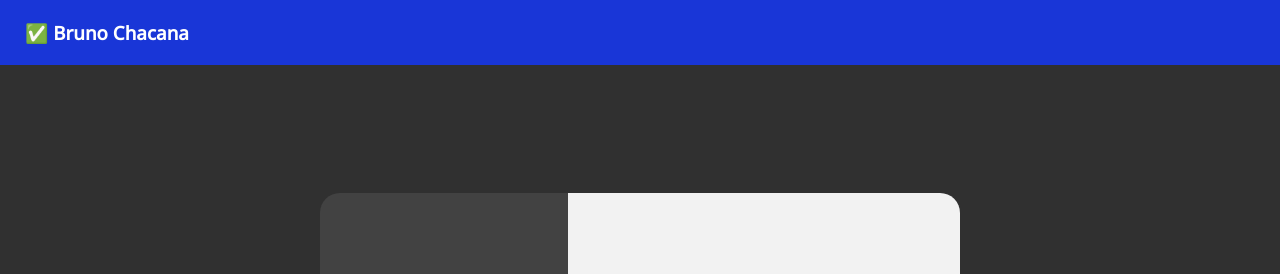
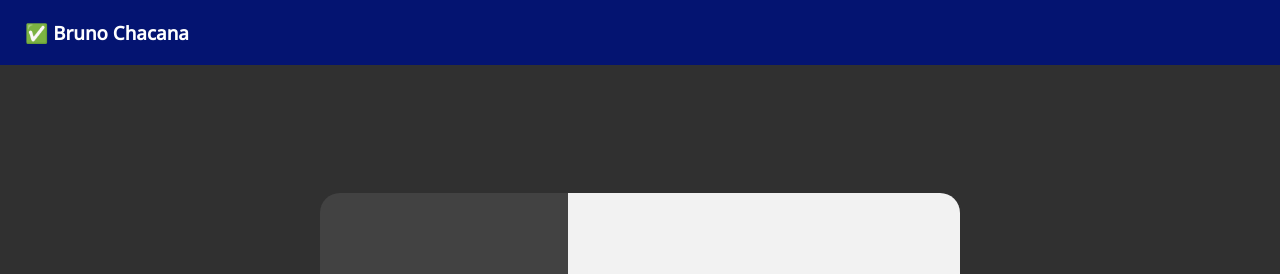
Before and after one commit to ChacanaBruno/Porfolio, a plain HTML site: page index.html in a window 1280 px wide. Shown: the top 274 px of the page. Drawn offline with nearby package versions, Linux system fonts and the light colour scheme.

Commit message:
Update estilos.css

```diff
--- a/estilos.css
+++ b/estilos.css
@@ -4,7 +4,7 @@ body{
 }
 header{
     height: 65px;
-    background-color:hsl(231, 79%, 47%);
+    background-color:hsl(231, 93%, 23%);
     color: white;
     display: flex;
     align-items: center;
```
